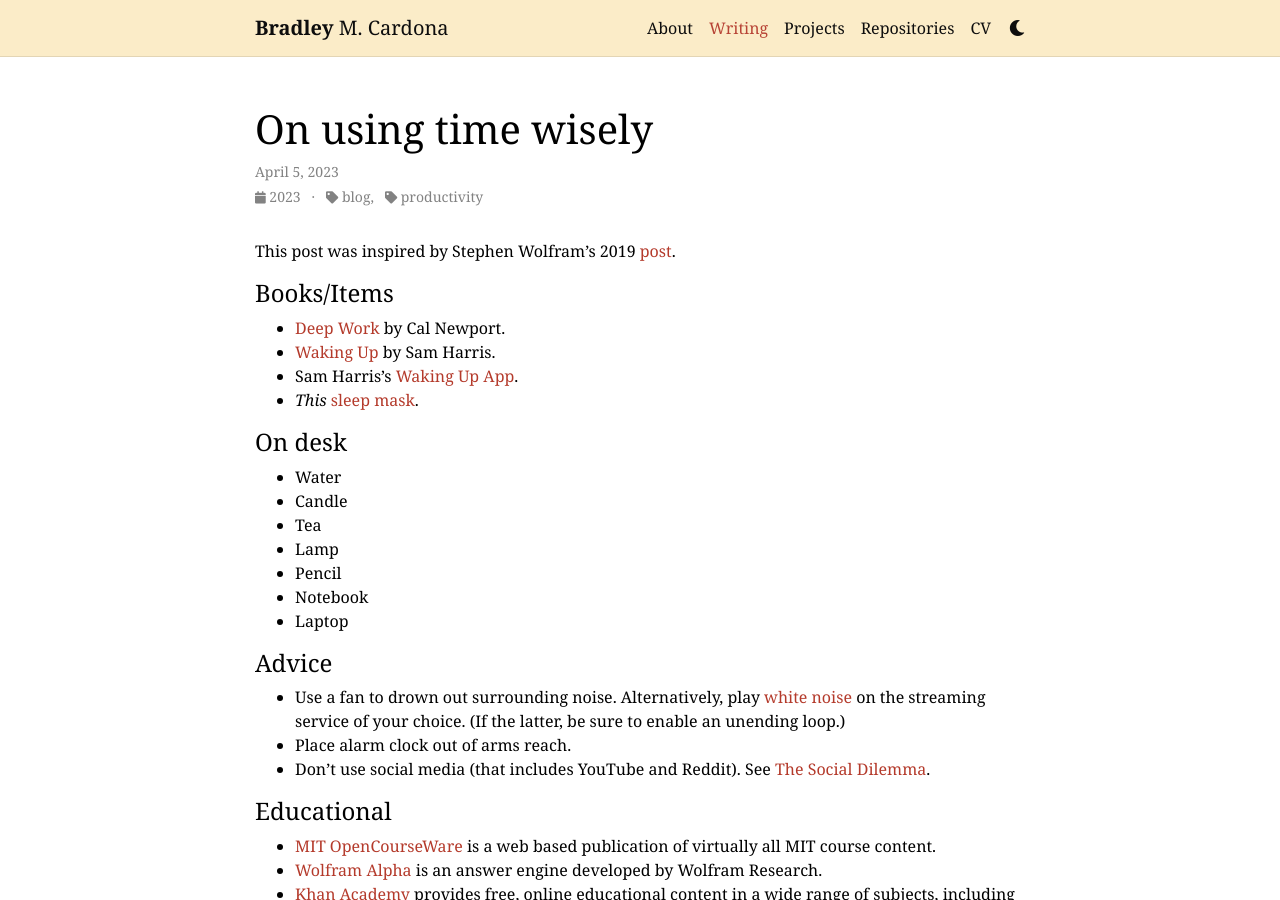
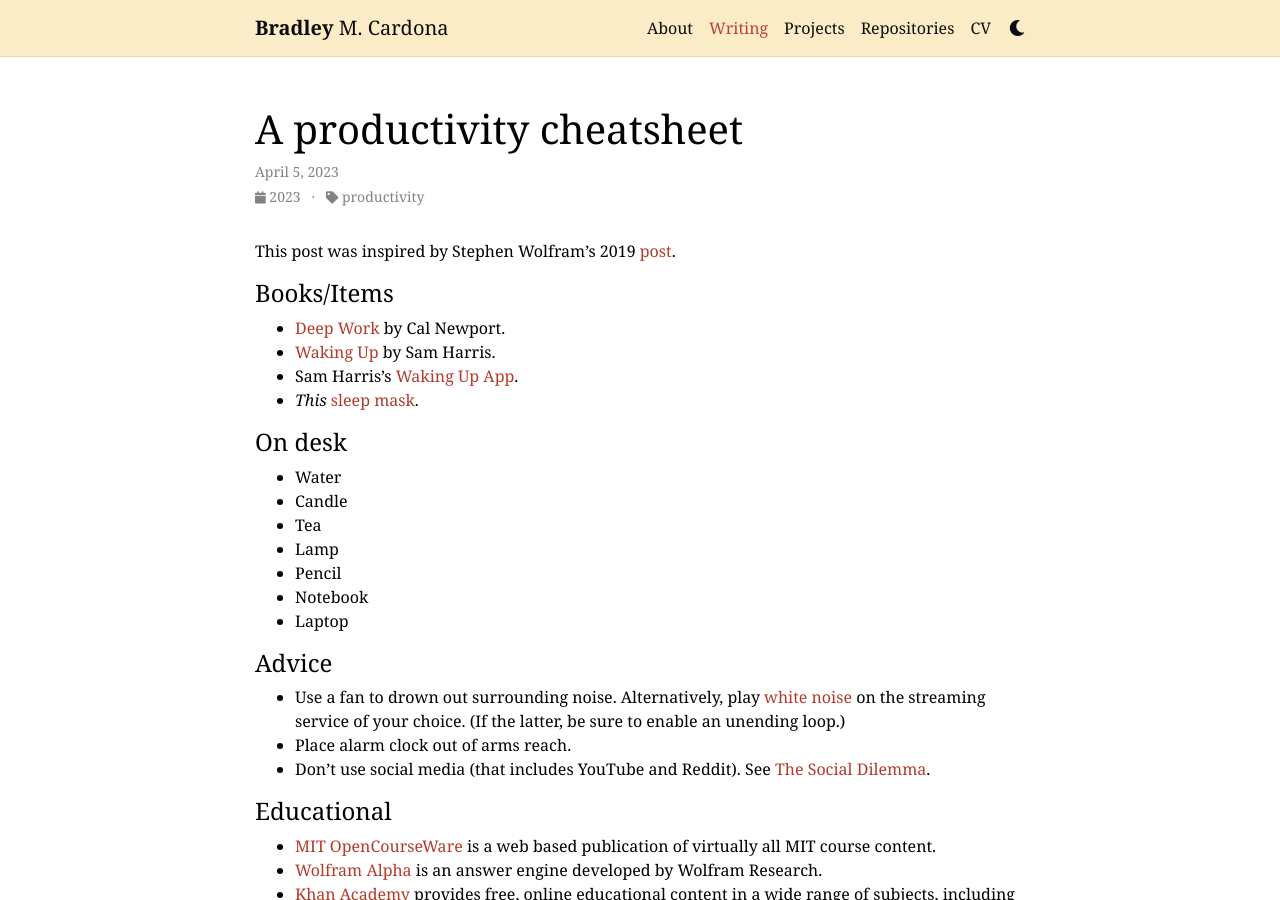
Before and after one commit to BMCARDONA/bmcardona.github.io, a Jekyll site: the page built from _posts/2023-04-05-helpful-items.md, in a window 1280 px wide and 900 px high. Built offline with Jekyll 4.4.1, drawn with Linux system fonts in a browser that asks for light colours; comment, search, counter and statistics services are not loaded; a style sheet for code colours, icons or effects is not loaded.

Commit message:
update title of post 1

```diff
--- a/_posts/2023-04-05-helpful-items.md
+++ b/_posts/2023-04-05-helpful-items.md
@@ -1,10 +1,9 @@
 ---
 layout: post
-title:  On using time wisely
+title:  A productivity cheatsheet
 date:   2023-04-05 12:44:16
-description: A no-frills post about my personal infrastructure.
-# tags: hash tag
-categories: blog, productivity
+description: A no-frills list of my personal infrastructure.
+categories: productivity
 ---
 
 This post was inspired by Stephen Wolfram's 2019 [post](https://writings.stephenwolfram.com/2019/02/seeking-the-productive-life-some-details-of-my-personal-infrastructure/).
```
